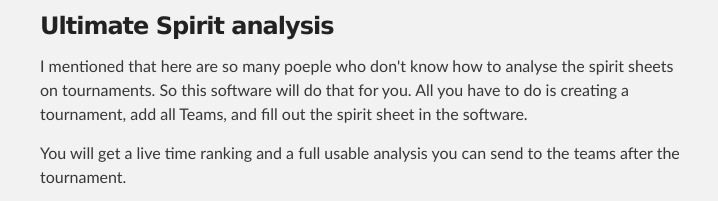
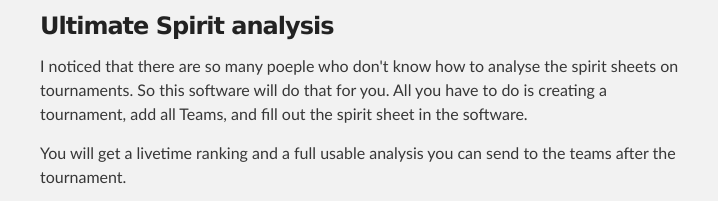
Before and after one commit to Scyks/UltimateSpirit, a plain HTML site: page index.html in a window 1280 px wide. Shown: the part 252-453 px from the top of the page, 280-998 px from the left. Drawn offline with Linux system fonts and the light colour scheme.

```diff
--- a/index.html
+++ b/index.html
@@ -33,9 +33,9 @@
       <section id="main_content" class="inner">
         <h3>Ultimate Spirit analysis</h3>
 
-<p>I mentioned that here are so many poeple who don't know how to analyse the spirit sheets on tournaments. So this software will do that for you. All you have to do is creating a tournament, add all Teams, and fill out the spirit sheet in the software.</p>
+<p>I noticed that there are so many poeple who don't know how to analyse the spirit sheets on tournaments. So this software will do that for you. All you have to do is creating a tournament, add all Teams, and fill out the spirit sheet in the software.</p>
 
-<p>You will get a live time ranking and a full usable analysis you can send to the teams after the tournament.</p>
+<p>You will get a livetime ranking and a full usable analysis you can send to the teams after the tournament.</p>
 
 <h3>Support or Contact</h3>
 
--- a/params.json
+++ b/params.json
@@ -1 +1 @@
-{"note":"Don't delete this file! It's used internally to help with page regeneration.","google":"","name":"UltimateSpirit Analysis","tagline":"A little software for ultimate frisbee spirit sheet analysis","body":"### Ultimate Spirit analysis\r\nI mentioned that here are so many poeple who don't know how to analyse the spirit sheets on tournaments. So this software will do that for you. All you have to do is creating a tournament, add all Teams, and fill out the spirit sheet in the software.\r\n\r\nYou will get a live time ranking and a full usable analysis you can send to the teams after the tournament.\r\n\r\n### Support or Contact\r\nHaving trouble with the Sofftware or you found a issue? Check out the issue tracker at https://github.com/Scyks/UltimateSpirit/issues or contact ronaldmarske@yahoo.com and i’ll help you sort it out."}
+{"body":"### Ultimate Spirit analysis\r\nI noticed that there are so many poeple who don't know how to analyse the spirit sheets on tournaments. So this software will do that for you. All you have to do is creating a tournament, add all Teams, and fill out the spirit sheet in the software.\r\n\r\nYou will get a livetime ranking and a full usable analysis you can send to the teams after the tournament.\r\n\r\n### Support or Contact\r\nHaving trouble with the Sofftware or you found a issue? Check out the issue tracker at https://github.com/Scyks/UltimateSpirit/issues or contact ronaldmarske@yahoo.com and i’ll help you sort it out.","tagline":"A little software for ultimate frisbee spirit sheet analysis","google":"","note":"Don't delete this file! It's used internally to help with page regeneration.","name":"UltimateSpirit Analysis"}
```
